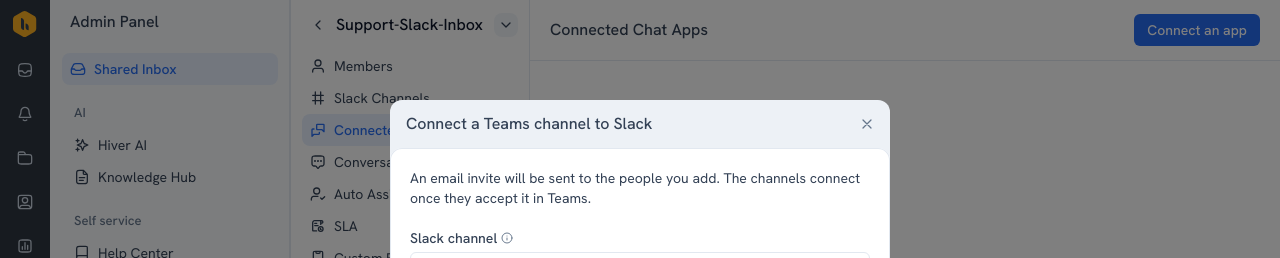
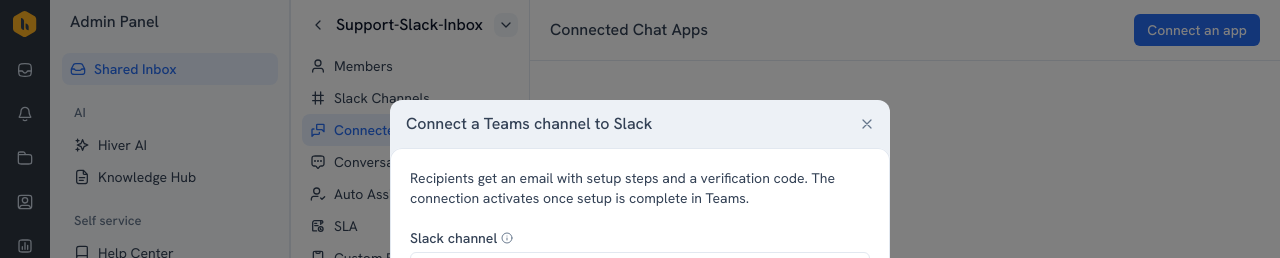
Before and after one commit to Vinay-Hiver/slack-teams-connector, a React (Vite) app: page / in a window 1280 px wide. Both pictures are taken after a click on the button "Connect an app". Shown: the top 258 px of the page. Built offline with nearby package versions, Linux system fonts and the light colour scheme.

Commit message:
Reword the Connect modal intro copy

```diff
--- a/src/pages/ConnectedChatApps/ConnectModal.tsx
+++ b/src/pages/ConnectedChatApps/ConnectModal.tsx
@@ -49,7 +49,7 @@
           </div>
         }
       >
-        <p className="connect-modal__intro">An email invite will be sent to the people you add. The channels connect once they accept it in Teams.</p>
+        <p className="connect-modal__intro">Recipients get an email with setup steps and a verification code. The connection activates once setup is complete in Teams.</p>
         <div className="connect-modal__fields">
           <div className="connect-modal__group">
             <SelectField label={<>Slack channel <InfoTip label="About Slack channel">Messages from Teams land in this channel</InfoTip></>} placeholder="Select a channel" options={slackChannels} value={channel} onChange={setChannel} />
```
